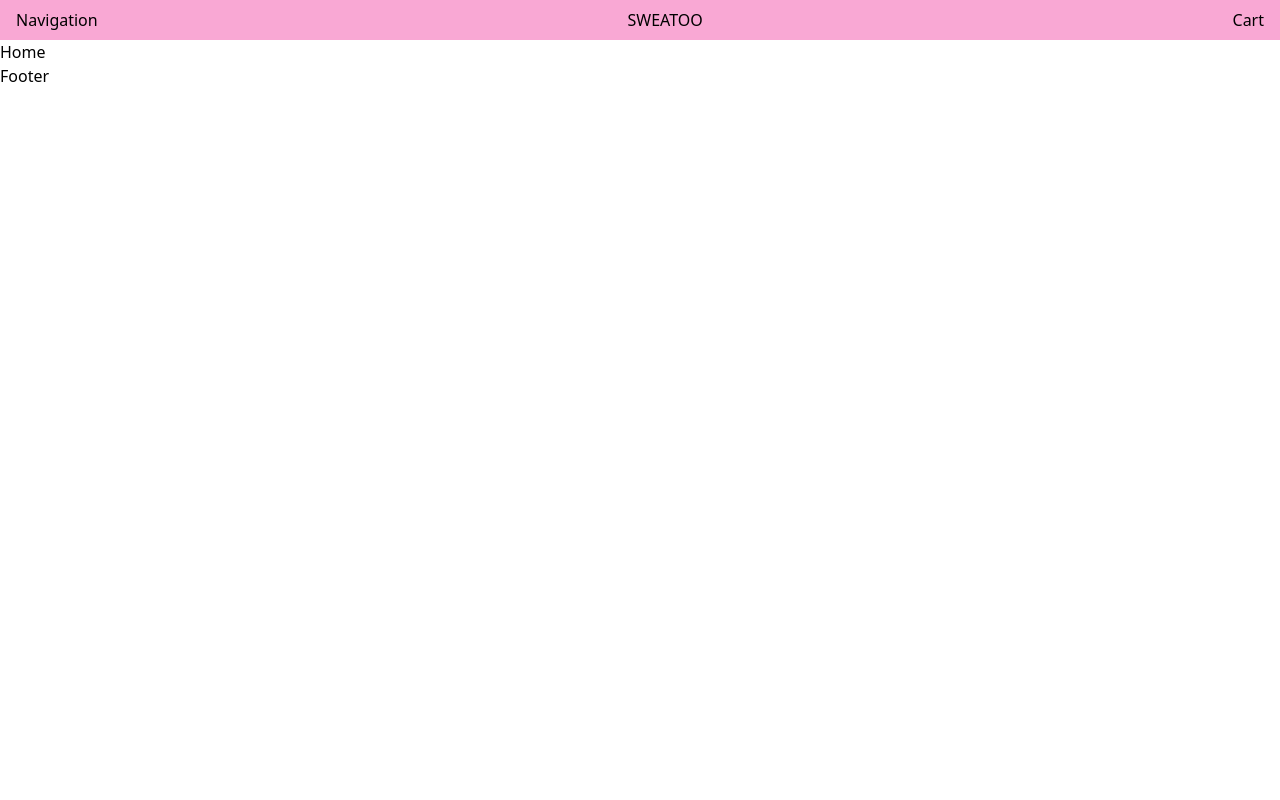
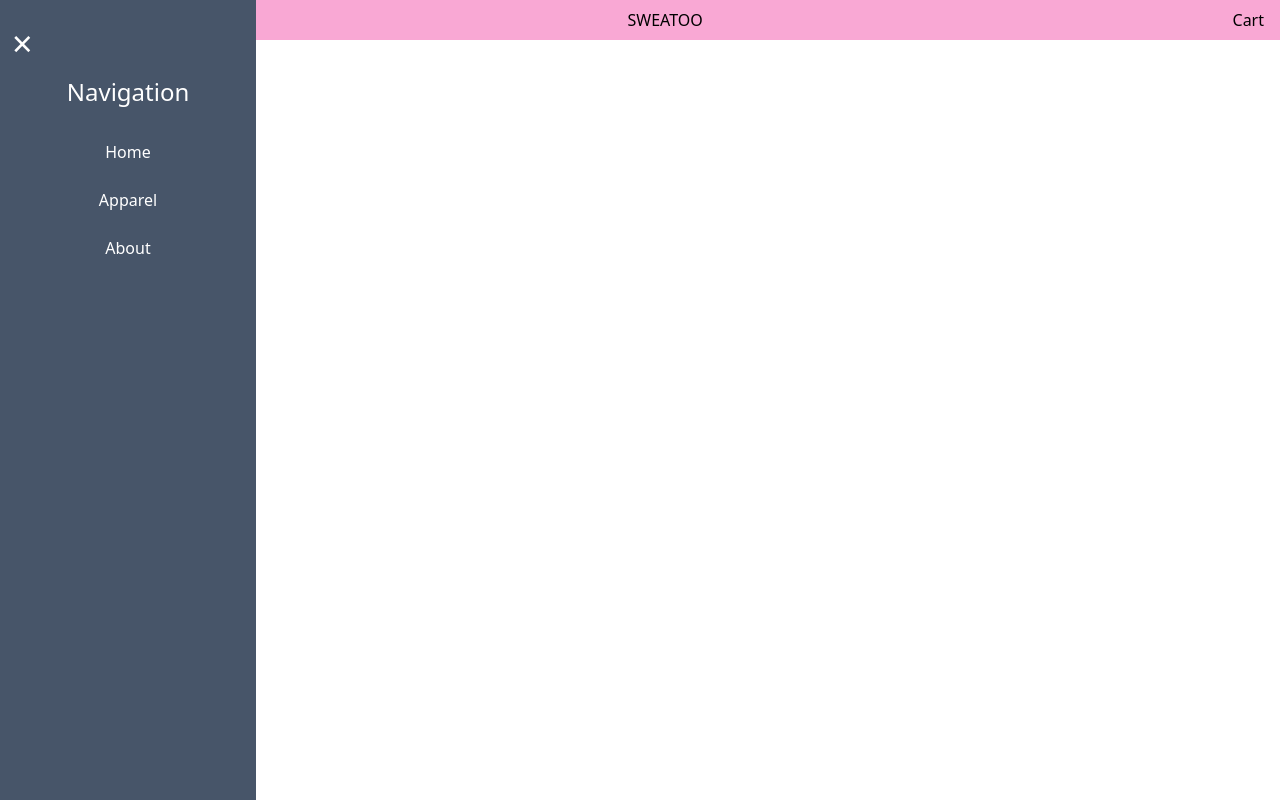
Before and after one commit to eddomiw/shopping-cart, a React (Vite) app: page / in a window 1280 px wide. Both pictures are taken after a click on the button "Navigation". Built offline with nearby package versions, Linux system fonts and the light colour scheme.

Commit message:
Add functionality to closing and opening Navigation sidebar

```diff
--- a/src/components/Footer.jsx
+++ b/src/components/Footer.jsx
@@ -1,4 +1,4 @@
-import React from "react";
+
 
 export default function Footer() {
   return <div>Footer</div>;
--- a/src/components/Header.jsx
+++ b/src/components/Header.jsx
@@ -1,9 +1,21 @@
-export default function Navigation() {
+import Navigation from "./Navigation";
+import { useState } from "react";
+
+export default function Header() {
+  const [isNavigationOpen, setIsNavigationOpen] = useState(false);
+
+  const toggleNavigation = () => {
+    setIsNavigationOpen(!isNavigationOpen);
+  };
+
   return (
     <div className="flex justify-between w-full bg-pink-300 h-10 items-center">
-      <button className="mx-4"> Navigation</button>
+      <button className="mx-4" onClick={toggleNavigation}>
+        Navigation
+      </button>
       <h1>SWEATOO</h1>
       <button className="mx-4"> Cart</button>
+      {isNavigationOpen && <Navigation onClose={toggleNavigation} />}
     </div>
   );
 }
--- a/src/components/Home.jsx
+++ b/src/components/Home.jsx
@@ -1,5 +1,3 @@
-import React from "react";
-
 export default function Home() {
   return <div>Home</div>;
 }
--- a/src/components/Navigation.jsx
+++ b/src/components/Navigation.jsx
@@ -1,22 +1,28 @@
-export default function Navigation() {
+import PropTypes from "prop-types";
+
+export default function Navigation({ onClose }) {
   return (
-    <div className=" w-64 h-full bg-slate-600 text-white fixed top-0 left-0 overflow-hidden py-5">
-      <div className="sidebar-header text-2xl text-center pb-5 ">
-        Navigation
-      </div>
-      <ul className="sidebar-nav list-none p-0 text-white ">
-        <li className=" p-3 text-center">
-          <a className="no-underline " href="#">
+    <div className="w-64 h-full bg-slate-600 text-white fixed top-0 left-0 overflow-hidden py-5">
+      <button
+        className="close-button relative top-1 left-3 text-4xl pb-4 bg-none border-none text-white cursor-pointer"
+        onClick={onClose}
+      >
+        &times;
+      </button>
+      <div className="sidebar-header text-2xl text-center pb-5">Navigation</div>
+      <ul className="sidebar-nav list-none p-0 text-white">
+        <li className="p-3 text-center">
+          <a className="no-underline" href="#">
             Home
           </a>
         </li>
-        <li className=" p-3 text-center">
-          <a className="no-underline " href="#">
+        <li className="p-3 text-center">
+          <a className="no-underline" href="#">
             Apparel
           </a>
         </li>
-        <li className=" p-3 text-center">
-          <a className="no-underline " href="#">
+        <li className="p-3 text-center">
+          <a className="no-underline" href="#">
             About
           </a>
         </li>
@@ -24,3 +30,7 @@ export default function Navigation() {
     </div>
   );
 }
+
+Navigation.propTypes = {
+  onClose: PropTypes.func.isRequired,
+};
```
Also changed, not shown: 1 other file (tests, documents, lock files or other folders).
